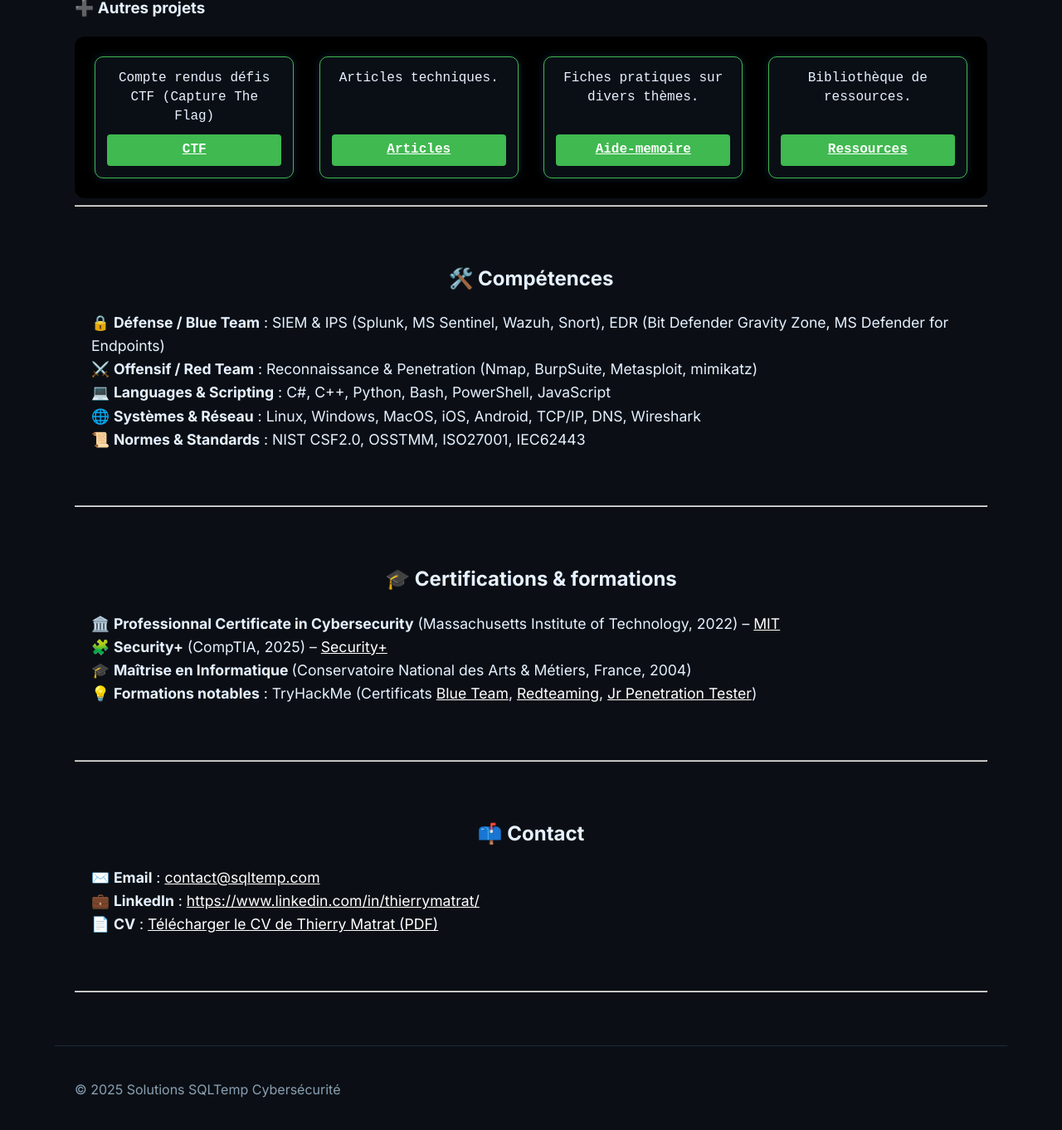
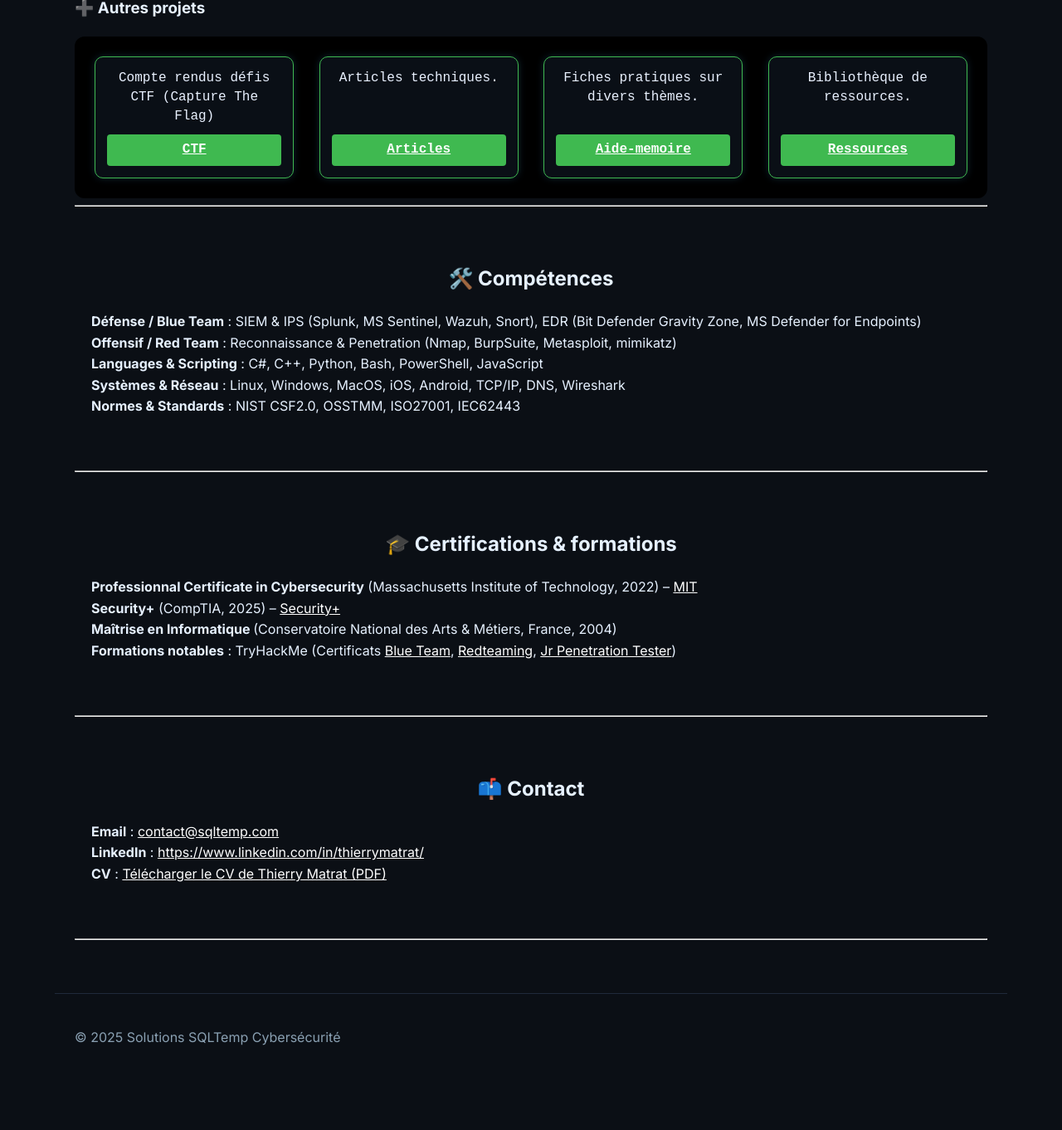
Before and after one commit to sqltemp/portfolio, a Jekyll site: the page built from index.md, in a window 1280 px wide and 1400 px high, scrolled down 1565 px, cut to the strip 33-1395 px from the top of the window. Shown: the whole strip at 83% size. Built offline with Jekyll 4.4.1, drawn with Linux system fonts in a browser that asks for light colours; our own code applies the rules of GitHub Pages for plain Markdown files; after the commit the page ends 2901 px from its top, so only the background shows below that.

Commit message:
Update index.md

```diff
--- a/index.md
+++ b/index.md
@@ -175,13 +175,14 @@ Analyste en cybersécurité, je me consacre à rendre la cybersécurité accessi
 
 <!-- ===== COMPÉTENCES ===== -->
 <section class="terminal-section" id="competences" style="text-align:left; margin: 0 auto; padding: 40px 20px;">
+
+  <p style="text-align:left; line-height:1.6; font-size:1.1em;">
   <h2>🛠️ Compétences</h2>
-  <p style="text-align:left; line-height:1.6; font-size:1.1em;">
-  🔒 <strong>Défense / Blue Team</strong> : SIEM & IPS (Splunk, MS Sentinel, Wazuh, Snort), EDR (Bit Defender Gravity Zone, MS Defender for Endpoints)<br>
-  ⚔️ <strong>Offensif / Red Team</strong> : Reconnaissance & Penetration (Nmap, BurpSuite, Metasploit, mimikatz)<br>
-  💻 <strong>Languages & Scripting</strong> : C#, C++, Python, Bash, PowerShell, JavaScript<br>
-  🌐 <strong>Systèmes & Réseau</strong> : Linux, Windows, MacOS, iOS, Android, TCP/IP, DNS, Wireshark<br>
-  📜 <strong>Normes & Standards</strong> : NIST CSF2.0, OSSTMM, ISO27001, IEC62443
+  <strong>Défense / Blue Team</strong> : SIEM & IPS (Splunk, MS Sentinel, Wazuh, Snort), EDR (Bit Defender Gravity Zone, MS Defender for Endpoints)<br>
+  <strong>Offensif / Red Team</strong> : Reconnaissance & Penetration (Nmap, BurpSuite, Metasploit, mimikatz)<br>
+  <strong>Languages & Scripting</strong> : C#, C++, Python, Bash, PowerShell, JavaScript<br>
+  <strong>Systèmes & Réseau</strong> : Linux, Windows, MacOS, iOS, Android, TCP/IP, DNS, Wireshark<br>
+  <strong>Normes & Standards</strong> : NIST CSF2.0, OSSTMM, ISO27001, IEC62443
   </p>
 </section>
 
@@ -189,14 +190,15 @@ Analyste en cybersécurité, je me consacre à rendre la cybersécurité accessi
 
 <!-- ===== CERTIFICATIONS ===== -->
 <section class="terminal-section" id="certifications" style="text-align:left; margin: 0 auto; padding: 40px 20px;">
-  <h2>🎓 Certifications & formations</h2>
+
   <p style="text-align:left; line-height:1.6; font-size:1.1em;">
-    🏛️ <strong>Professionnal Certificate in Cybersecurity</strong> (Massachusetts Institute of Technology, 2022) –
+    <h2>🎓 Certifications & formations</h2>
+    <strong>Professionnal Certificate in Cybersecurity</strong> (Massachusetts Institute of Technology, 2022) –
     <a href="https://certificates.emeritus.org/551ef89b-003f-456c-b6ae-f3fac29734db#acc.oCvBfZWQ" target="_blank" rel="noopener noreferrer">MIT</a><br>
-    🧩 <strong>Security+</strong> (CompTIA, 2025) –
+     <strong>Security+</strong> (CompTIA, 2025) –
     <a href="https://www.credly.com/badges/64372dff-c123-469f-8ef0-38c62923a272" target="_blank" rel="noopener noreferrer">Security+</a><br>
-    🎓 <strong>Maîtrise en Informatique </strong>(Conservatoire National des Arts & Métiers, France, 2004)<br>
-    💡 <strong>Formations notables</strong> : TryHackMe (Certificats
+     <strong>Maîtrise en Informatique </strong>(Conservatoire National des Arts & Métiers, France, 2004)<br>
+    <strong>Formations notables</strong> : TryHackMe (Certificats
     <a href="https://tryhackme-certificates.s3-eu-west-1.amazonaws.com/THM-ZVVQEKCLAQ.pdf" target="_blank" rel="noopener noreferrer">Blue Team</a>,
     <a href="https://tryhackme-certificates.s3-eu-west-1.amazonaws.com/THM-KGKMGGWDIB.pdf" target="_blank" rel="noopener noreferrer">Redteaming</a>,
     <a href="https://tryhackme-certificates.s3-eu-west-1.amazonaws.com/THM-CVEG9XZNC6.pdf" target="_blank" rel="noopener noreferrer">Jr Penetration Tester</a>)
@@ -206,11 +208,11 @@ Analyste en cybersécurité, je me consacre à rendre la cybersécurité accessi
 
 ---
 <section class="terminal-section" id="contact" style="text-align:left; margin: 0 auto; padding: 40px 20px;">
-  <h2>📫 Contact</h2>
   <p style="text-align:left; line-height:1.6; font-size:1.1em;">
-    ✉️ <strong>Email</strong> : <a href="mailto:contact@sqltemp.com">contact@sqltemp.com</a><br>
-    💼 <strong>LinkedIn</strong> : <a href="https://www.linkedin.com/in/thierrymatrat/" target="_blank" rel="noopener noreferrer">https://www.linkedin.com/in/thierrymatrat/</a><br>
-    📄 <strong>CV</strong> : <a href="assets/CV_ThierryMatrat.pdf" target="_blank" rel="noopener noreferrer">Télécharger le CV de Thierry Matrat (PDF)</a>
+    <h2>📫 Contact</h2>
+    <strong>Email</strong> : <a href="mailto:contact@sqltemp.com">contact@sqltemp.com</a><br>
+    <strong>LinkedIn</strong> : <a href="https://www.linkedin.com/in/thierrymatrat/" target="_blank" rel="noopener noreferrer">https://www.linkedin.com/in/thierrymatrat/</a><br>
+    <strong>CV</strong> : <a href="assets/CV_ThierryMatrat.pdf" target="_blank" rel="noopener noreferrer">Télécharger le CV de Thierry Matrat (PDF)</a>
   </p>
 </section>
 
```
